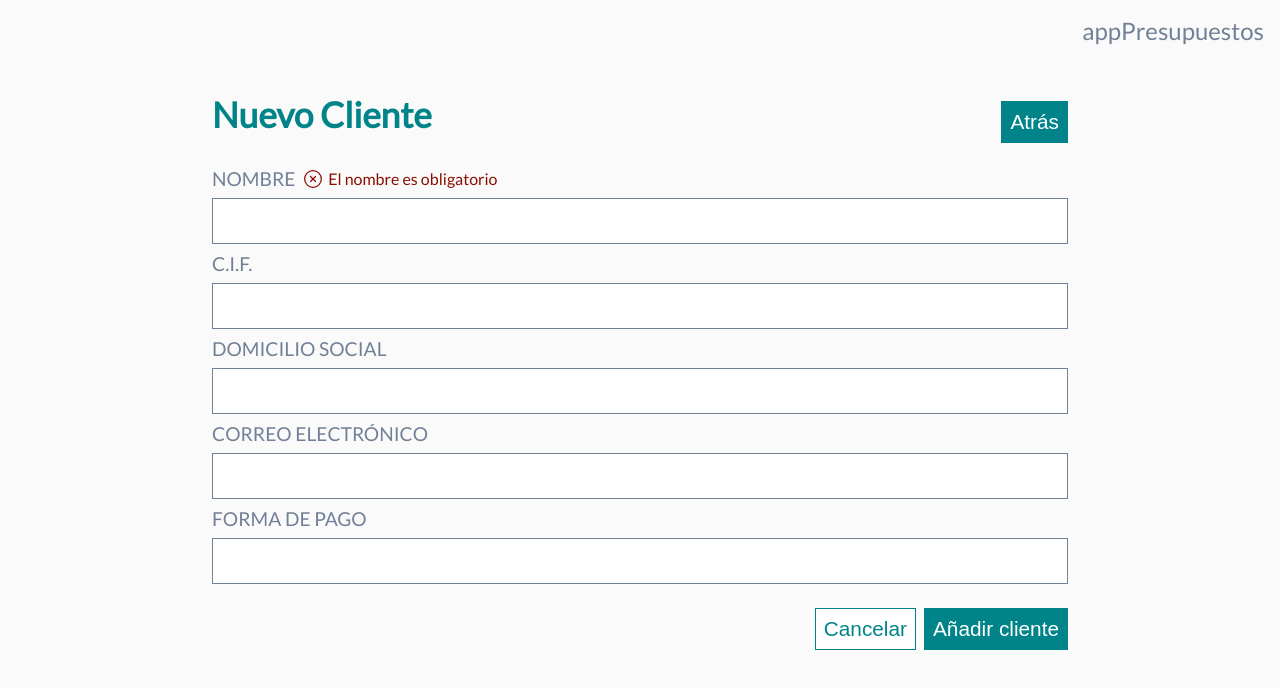
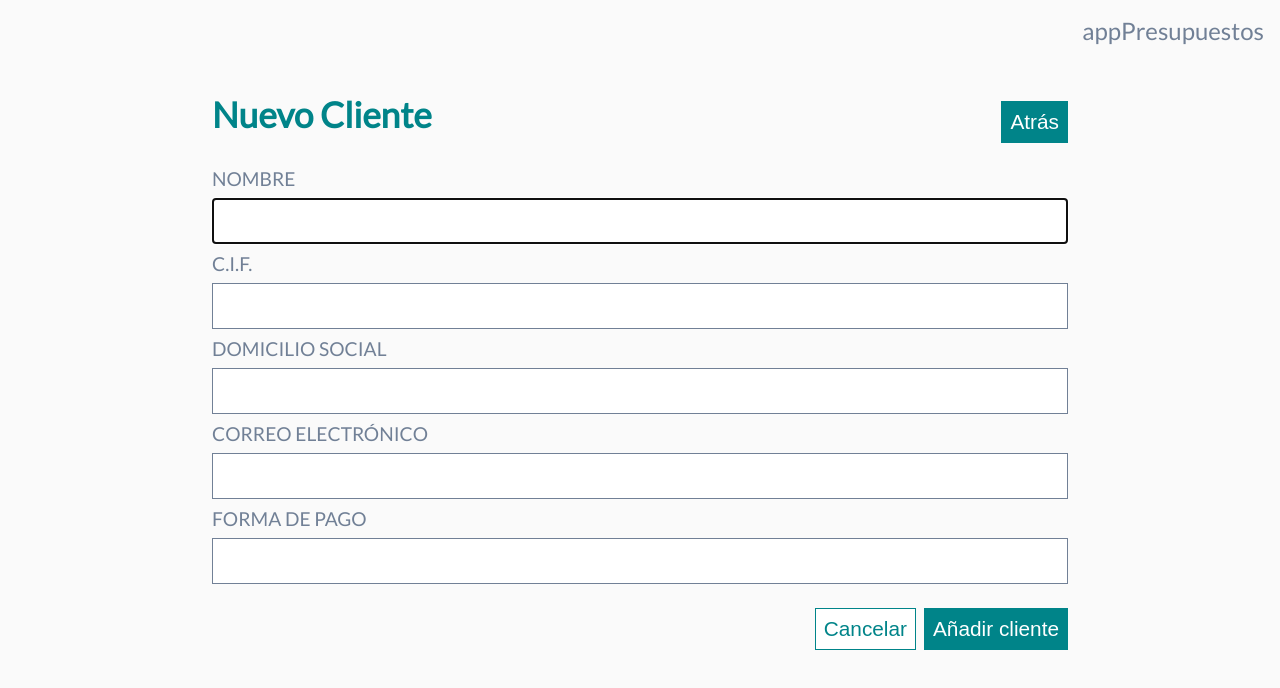
Before and after one commit to coreavparis2020m/18_ANGULAR_FORMULARIOS, an Angular app: page /crear-cliente in a window 1280 px wide. Shown: the top 688 px of the page. Built offline with nearby package versions, Linux system fonts and the light colour scheme.

Commit message:
form validation

```diff
--- a/src/app/clientes/crear-cliente/crear-cliente.component.html
+++ b/src/app/clientes/crear-cliente/crear-cliente.component.html
@@ -12,19 +12,28 @@
                 <span class="valid" *ngIf="formCliente.controls.nombre.valid">
                     <img src="assets/icons/check-circle.svg" alt="">
                 </span>
-                <span class="invalid" *ngIf="formCliente.controls.nombre.invalid">
+                <span class="invalid" *ngIf="formCliente.controls.nombre.touched && formCliente.controls.nombre.invalid">
                     <img src="assets/icons/x-circle.svg" alt="">
                     El nombre es obligatorio
                 </span>
             </label>
-            <input type="text" id="nombre" formControlName="nombre">
+            <input type="text" id="nombre" formControlName="nombre" #nombre>
         </div>
         <div>
             <label for="cif">C.I.F.</label>
             <input type="text" id="cif" formControlName="cif">
         </div>
         <div>
-            <label for="domicilio">Domicilio social</label>
+            <label for="domicilio">
+                Domicilio social
+                <span class="valid" *ngIf="formCliente.controls.domicilio.valid">
+                    <img src="assets/icons/check-circle.svg" alt="">
+                </span>
+                <span class="invalid" *ngIf="formCliente.controls.domicilio.dirty && formCliente.controls.domicilio.invalid">
+                    <img src="assets/icons/x-circle.svg" alt="">
+                    El domicilio debe tener más de 5 caracteres
+                </span>
+            </label>
             <input type="text" id="domicilio" formControlName="domicilio">
         </div>
         <div>
--- a/src/app/clientes/crear-cliente/crear-cliente.component.ts
+++ b/src/app/clientes/crear-cliente/crear-cliente.component.ts
@@ -1,4 +1,4 @@
-import { Component, OnInit } from '@angular/core';
+import { Component, OnInit, ViewChild, ElementRef } from '@angular/core';
 import { FormGroup, FormControl, Validators } from '@angular/forms';
 import { ClientesService } from 'src/app/servicios/clientes.service';
 import { Router } from '@angular/router';
@@ -12,6 +12,7 @@ export class CrearClienteComponent implements OnInit {
 
 
     formCliente: FormGroup;
+    @ViewChild('nombre', {static: true}) nombreRef: ElementRef;
 
     constructor(private clientesService: ClientesService,
                 private router: Router) { }
@@ -20,10 +21,11 @@ export class CrearClienteComponent implements OnInit {
         this.formCliente = new FormGroup({
             nombre: new FormControl('',[Validators.required]),
             cif: new FormControl(''),
-            domicilio: new FormControl(''),
+            domicilio: new FormControl('', [Validators.required, Validators.minLength(5)]),
             email: new FormControl(''),
             pago: new FormControl(''),
         });
+        this.nombreRef.nativeElement.focus();
     }
 
     sendCliente() {
```
